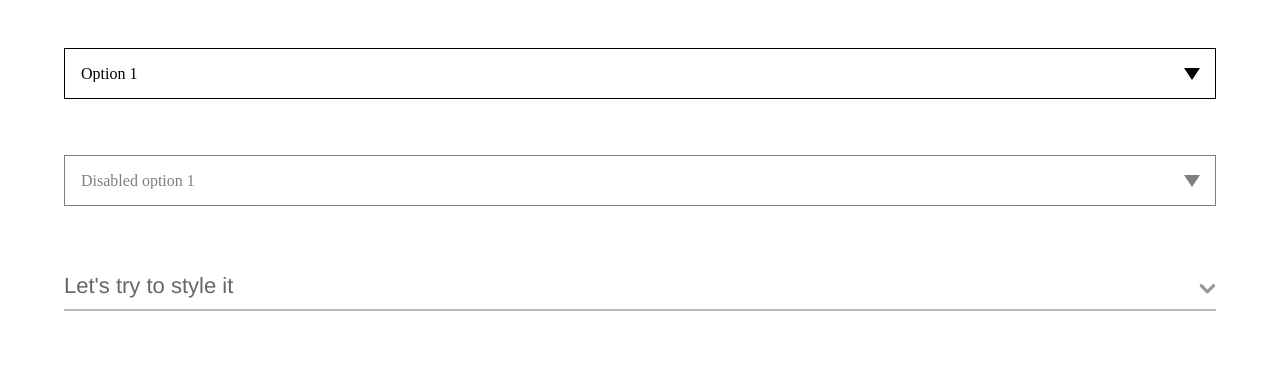
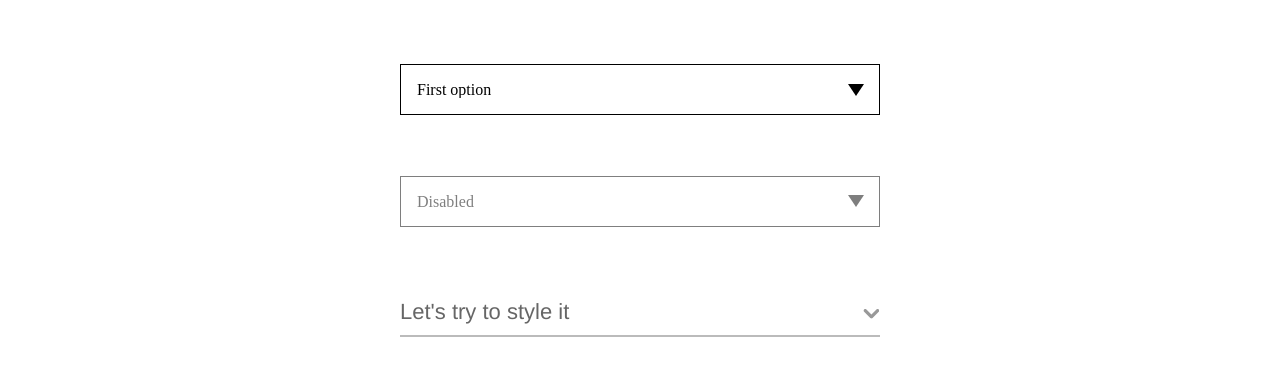
Before and after one commit to AntonTrollback/select, a plain HTML site: page index.html in a window 1280 px wide. Drawn offline with Linux system fonts and the light colour scheme.

Commit message:
Tweak demo

```diff
--- a/index.html
+++ b/index.html
@@ -7,9 +7,9 @@
 
 <div class="Select">
   <select class="Select-control">
-    <option>Option 1</option>
-    <option>Option 2</option>
-    <option>Option 3 with longer text Lorem ipsum dolor sit amet, consectetur adipisicing elit, sed do eiusmod tempor incididunt ut.</option>
+    <option>First option</option>
+    <option>Second option</option>
+    <option>Third option with longer text. Lorem ipsum dolor sit amet, consectetur adipisicing elit, sed do eiusmod tempor incididunt ut.</option>
   </select>
   <svg class="Select-figure" viewBox="0 0 2 1.5">
     <polygon points="0,0 2,0 1,1.5" fill="currentColor">
@@ -20,7 +20,7 @@
 
 <div class="Select is-disabled">
   <select class="Select-control" disabled>
-    <option>Disabled option 1</option>
+    <option>Disabled</option>
   </select>
   <svg class="Select-figure" viewBox="0 0 2 1.5">
     <polygon points="0,0 2,0 1,1.5" fill="currentColor">
@@ -43,41 +43,42 @@
 
 <style>
   body {
-    margin: 3em auto;
+    margin: 4em auto;
+    max-width: 480px;
     width: 90%;
   }
 
   hr {
+    background: transparent;
     border: 0;
-    height: 2.5em;
-    background: transparent;
+    height: 2.8em;
   }
 
   .Select--styled .Select-control {
-    font-size: 22px;
-    padding: 0.5em 0;
-    font-family: "Helvetica Neue", Helvetica, Arial, sans-serif;
-    color: #666;
     background: transparent;
     border: 0;
     border-bottom: 2px solid #bbb;
+    color: #666;
+    font-family: "Helvetica Neue", Helvetica, Arial, sans-serif;
+    font-size: 22px;
+    padding: 0.5em 0;
     -webkit-tap-highlight-color: rgba(0, 0, 0, 0);
     -webkit-tap-highlight-color: transparent;
   }
 
   .Select--styled .Select-figure {
+    color: #999;
+    height: auto;
+    margin: 2px 1px 0 0;
+    right: 0;
     width: 1em;
-    height: auto;
-    right: 0;
-    margin: 2px 1px 0 0;
-    color: #999;
   }
 
   .Select--styled .Select-control:hover,
   .Select--styled .Select-control:focus {
-    outline: 0;
     border-color: #60A0F5;
     color: #333;
+    outline: 0;
   }
 
   .Select--styled .Select-control:hover + .Select-figure,
```
